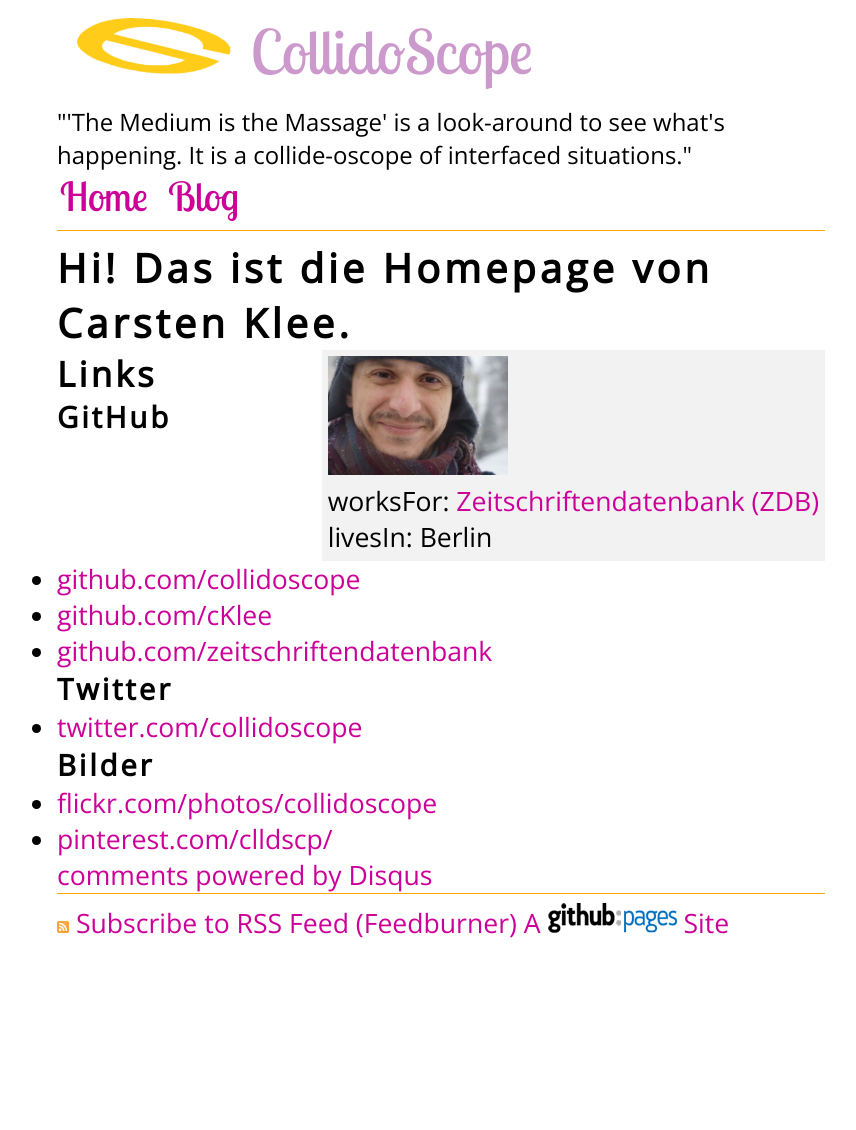
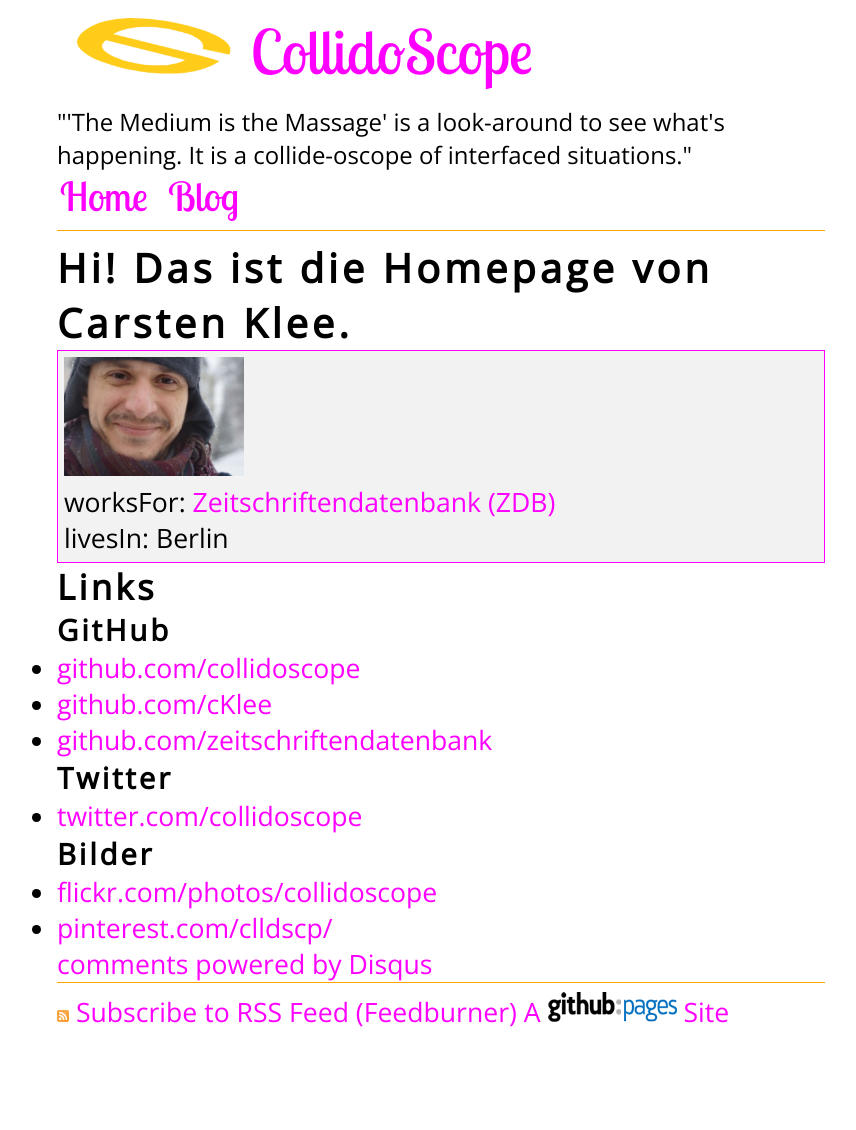
Before and after one commit to collidoscope/collidoscope.github.com, a Jekyll site: the page built from index.html, in a window 1280 px wide. Shown: the whole page, without its empty margins (199-1055 px from the left). Built offline with Jekyll 4.4.1, drawn with Linux system fonts in a browser that asks for light colours; some web fonts are replaced; Markdown is read by kramdown in place of the engine named in the settings; comment, search, counter and statistics services are not loaded; before the commit the page ends 1041 px from its top, so only the background shows below that.

Commit message:
Updated screen.css

```diff
--- a/css/screen.css
+++ b/css/screen.css
@@ -18,11 +18,11 @@
 h3 {font-size: 1.3em;letter-spacing:0.1em;}
 h4 {font-size: 1.1em;letter-spacing:0.1em;}
 
-/* rot FF0000 braun 993300 tomato FF6633 tan CCCC99 visited #CC99CC darksalmon FF9966 magenta FF00FF orange FF9900 green 009900* light-grey #F2F2F2 */
+/* rot FF0000 braun 993300 tomato FF6633 tan CCCC99 link_old #CC0099 visited_old #CC99CC darksalmon FF9966 magenta FF00FF orange FF9900 green 009900* light-grey #F2F2F2 */
 
-a:link{color:#CC0099; text-decoration: none;}
-a:visited{color:#CC99CC; text-decoration: none;}
-a:hover{color:#FF00FF; text-decoration: underline;}
+a:link{color:#FF00FF; text-decoration: none;}
+a:visited{color:#FF00FF; text-decoration: none;}
+a:hover{color:#FF00FF; text-decoration: none;}
 a:active{color:#FF00FF; text-decoration: none;}
 
 /*#outer {border: 0px solid #FF00FF;border-radius:6px;padding:9px;box-shadow: 10px 10px 5px #888888;}*/
@@ -35,7 +35,7 @@
 #logo_div{display:inline;}
 #main_logo {width:20%;}
 
-#pagename {font-size: 2.3em;font-family: 'Lobster Two';margin-left:20px;color:#CC99CC;vertical-align:30%;}
+#pagename {font-size: 2.3em;font-family: 'Lobster Two';margin-left:20px;color:#FF00FF;vertical-align:30%;}
 #pageteaser{font-size: 0.9em;}
 
 /* Navigation */
@@ -52,7 +52,7 @@
 /* Home
 /*
 /*****************************************************************************/
-.contact {float:right;padding:6px;background-color:#F2F2F2;}
+.contact {border:1px solid #FF00FF;padding:6px;background-color:#F2F2F2;}
 #me {width:180px;margin:left:20px;}
 ul.posts {
   list-style-type: none;
```
